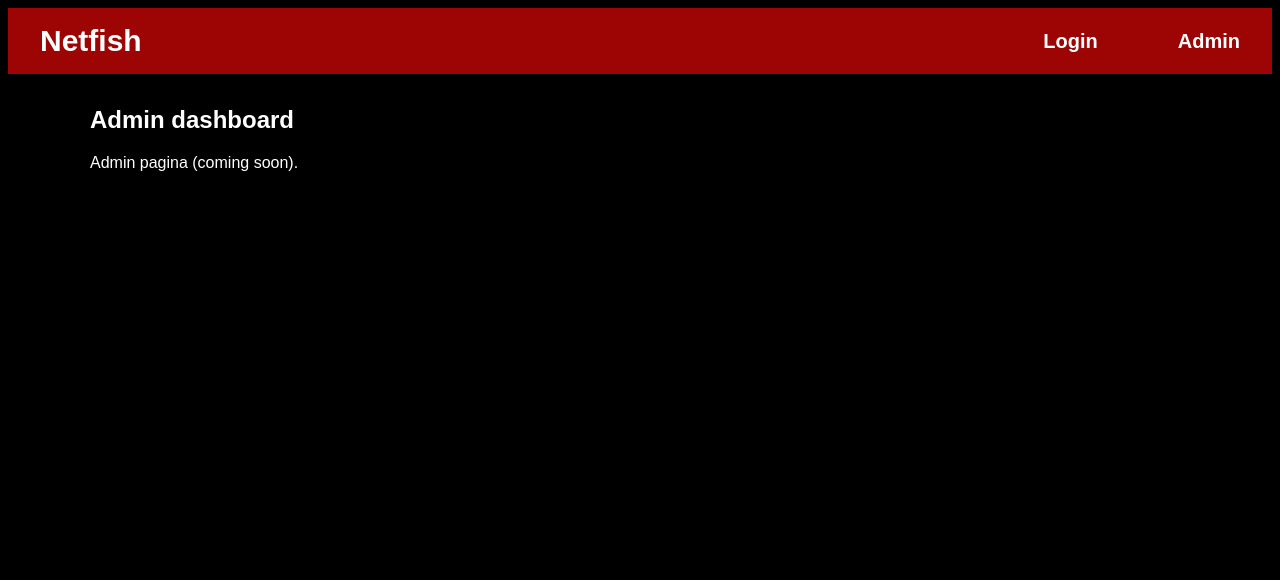
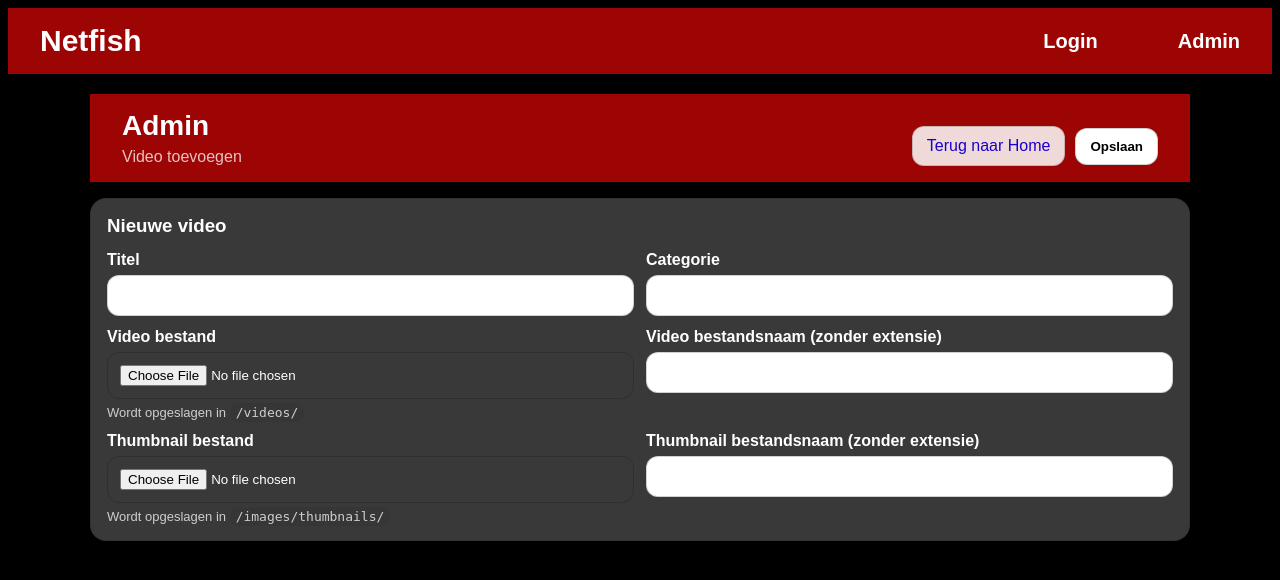
Before and after one commit to DarkGuardianMT/video-streaming-platform, a PHP site: page /video-streaming-platform/admin/index.php in a window 1280 px wide. Shown: the top 580 px of the page. Run offline with PHP 8.4, Linux system fonts and the light colour scheme; a stand-in replaces the project's code that opens the database connection.

Commit message:
add form handling and PDO insert for new videos

```diff
--- a/admin/index.php
+++ b/admin/index.php
@@ -1,8 +1,191 @@
-<?php include __DIR__ . '/../includes/header.php'; ?>
+<?php
+include __DIR__ . '/../includes/header.php';
+require __DIR__ . '/../includes/db.php';
 
-<main class="page">
-  <h2>Admin dashboard</h2>
-  <p>Admin pagina (coming soon).</p>
+function slugify($text) {
+  $text = strtolower(trim($text));
+  $text = preg_replace('/[^a-z0-9\-_]+/', '-', $text);
+  $text = trim($text, '-');
+  return $text ?: 'file';
+}
+
+function uniqueName($dir, $base, $ext) {
+  $name = $base . '.' . $ext;
+  $i = 2;
+  while (file_exists($dir . $name)) {
+    $name = $base . '-' . $i . '.' . $ext;
+    $i++;
+  }
+  return $name;
+}
+
+$errors = [];
+$success = null;
+
+if ($_SERVER['REQUEST_METHOD'] === 'POST') {
+  $title = trim($_POST['title'] ?? '');
+  $category = trim($_POST['category'] ?? '');
+
+  $video_name = trim($_POST['video_name'] ?? '');
+  $thumb_name = trim($_POST['thumb_name'] ?? '');
+
+  if ($title === '') $errors[] = "Titel is verplicht.";
+  if ($category === '') $errors[] = "Categorie is verplicht.";
+
+
+  if (empty($_FILES['video_file']['name'])) $errors[] = "Video bestand is verplicht.";
+  if (empty($_FILES['thumb_file']['name'])) $errors[] = "Thumbnail bestand is verplicht.";
+
+  if (empty($errors)) {
+
+    $videoDir = __DIR__ . '/../videos/';
+    $thumbDir = __DIR__ . '/../images/thumbnails/';
+
+    if (!is_dir($videoDir)) mkdir($videoDir, 0777, true);
+    if (!is_dir($thumbDir)) mkdir($thumbDir, 0777, true);
+
+    // --- VIDEO ---
+    $videoTmp = $_FILES['video_file']['tmp_name'];
+    $videoExt = strtolower(pathinfo($_FILES['video_file']['name'], PATHINFO_EXTENSION));
+
+    $allowedVideo = ['mp4','webm','ogg'];
+    if (!in_array($videoExt, $allowedVideo, true)) $errors[] = "Video type niet toegestaan. Alleen: mp4/webm/ogg";
+
+
+    if ($video_name === '') {
+      $video_name = pathinfo($_FILES['video_file']['name'], PATHINFO_FILENAME);
+    }
+    $videoBase = slugify($video_name);
+    $videoFile = uniqueName($videoDir, $videoBase, $videoExt);
+
+    // --- THUMBNAIL ---
+    $thumbTmp = $_FILES['thumb_file']['tmp_name'];
+    $thumbExt = strtolower(pathinfo($_FILES['thumb_file']['name'], PATHINFO_EXTENSION));
+
+    $allowedImg = ['jpg','jpeg','png','webp'];
+    if (!in_array($thumbExt, $allowedImg, true)) $errors[] = "Thumbnail type niet toegestaan. Alleen: jpg/png/webp";
+
+    if ($thumb_name === '') {
+      $thumb_name = pathinfo($_FILES['thumb_file']['name'], PATHINFO_FILENAME);
+    }
+    $thumbBase = slugify($thumb_name);
+    $thumbFile = uniqueName($thumbDir, $thumbBase, $thumbExt);
+
+    if (empty($errors)) {
+
+      if (!move_uploaded_file($videoTmp, $videoDir . $videoFile)) $errors[] = "Upload video mislukt.";
+      if (!move_uploaded_file($thumbTmp, $thumbDir . $thumbFile)) $errors[] = "Upload thumbnail mislukt.";
+
+      if (empty($errors)) {
+
+        $video_path = 'videos/' . $videoFile;
+        $thumbnail_path = 'thumbnails/' . $thumbFile;
+
+        $stmt = $pdo->prepare("
+          INSERT INTO videos (title, category, video_path, thumbnail_path, created_at)
+          VALUES (?, ?, ?, ?, NOW())
+        ");
+        $stmt->execute([$title, $category, $video_path, $thumbnail_path]);
+
+        $success = "✅ Video succesvol toegevoegd!";
+      }
+    }
+  }
+}
+?>
+
+<main class="admin">
+  <header class="admin__top">
+    <div>
+      <h2 class="admin__title">Admin</h2>
+      <p class="admin__subtitle">Video toevoegen</p>
+    </div>
+    <div class="admin__actions">
+      <a class="btn btn--ghost" href="/video-streaming-platform/index.php">Terug naar Home</a>
+      <button class="btn btn--primary" type="submit" form="videoForm">Opslaan</button>
+    </div>
+  </header>
+
+  <?php if (!empty($errors)): ?>
+    <div class="alert alert-error">
+      <ul>
+        <?php foreach ($errors as $e): ?>
+          <li><?php echo htmlspecialchars($e); ?></li>
+        <?php endforeach; ?>
+      </ul>
+    </div>
+  <?php endif; ?>
+
+  <?php if ($success): ?>
+    <div class="alert alert-success"><?php echo htmlspecialchars($success); ?></div>
+  <?php endif; ?>
+
+  <section class="card">
+    <div class="card__head">
+      <h3>Nieuwe video</h3>
+
+    </div>
+
+    <form id="videoForm" class="form" method="post" enctype="multipart/form-data">
+      <div class="form__row">
+        <div class="field">
+          <label for="title">Titel</label>
+          <input id="title" name="title" required>
+        </div>
+        <div class="field">
+          <label for="category">Categorie</label>
+          <input id="category" name="category" required>
+        </div>
+      </div>
+
+      <div class="form__row">
+        <div class="field">
+          <label for="video_file">Video bestand</label>
+          <input id="video_file" name="video_file" type="file" accept="video/mp4,video/webm,video/ogg" required>
+          <p class="hint">Wordt opgeslagen in <code>/videos/</code></p>
+        </div>
+        <div class="field">
+          <label for="video_name">Video bestandsnaam (zonder extensie)</label>
+          <input id="video_name" name="video_name" placeholder="">
+          <p class="hint"></p>
+        </div>
+      </div>
+
+      <div class="form__row">
+        <div class="field">
+          <label for="thumb_file">Thumbnail bestand</label>
+          <input id="thumb_file" name="thumb_file" type="file" accept="image/png,image/jpeg,image/webp" required>
+          <p class="hint">Wordt opgeslagen in <code>/images/thumbnails/</code></p>
+        </div>
+        <div class="field">
+          <label for="thumb_name">Thumbnail bestandsnaam (zonder extensie)</label>
+          <input id="thumb_name" name="thumb_name" placeholder="">
+          <p class="hint"></p>
+        </div>
+      </div>
+
+
+    </form>
+  </section>
 </main>
 
+<script>
+
+function fillName(fileInputId, nameInputId) {
+  const fileInput = document.getElementById(fileInputId);
+  const nameInput = document.getElementById(nameInputId);
+
+  fileInput.addEventListener('change', () => {
+    const f = fileInput.files && fileInput.files[0];
+    if (!f) return;
+    const base = f.name.replace(/\.[^/.]+$/, '');
+
+    if (!nameInput.value.trim()) nameInput.value = base;
+  });
+}
+
+fillName('video_file', 'video_name');
+fillName('thumb_file', 'thumb_name');
+</script>
+
 <?php include __DIR__ . '/../includes/footer.php'; ?>
```
